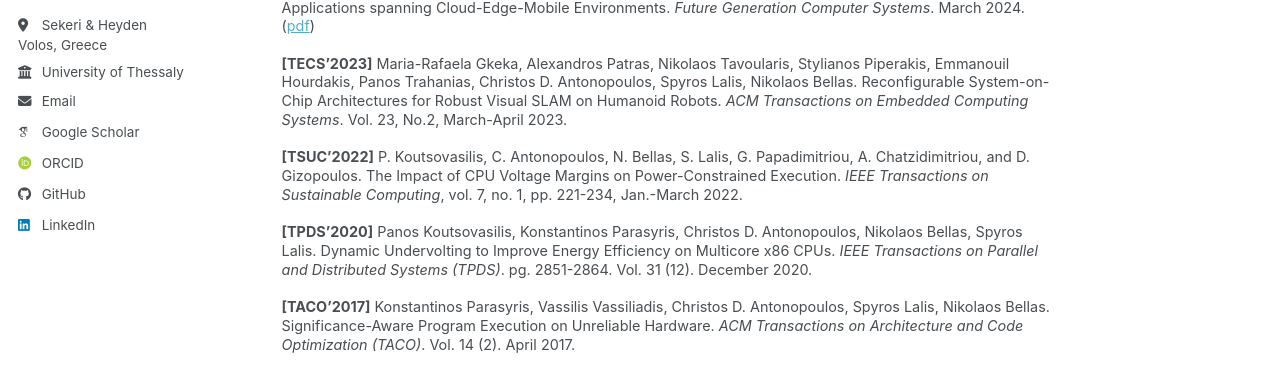
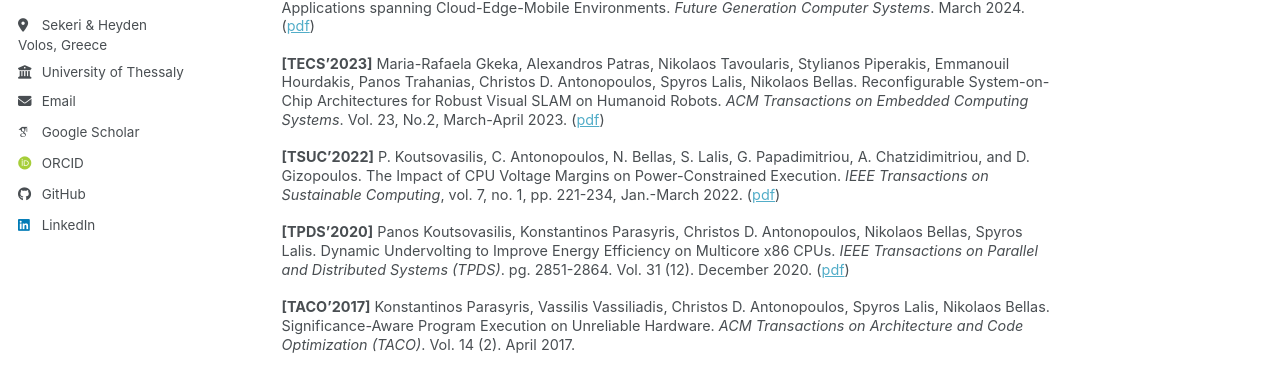
Before and after one commit to nbellas/nbellas.github.io, a Jekyll site: the page built from _publications/publications.md, in a window 1280 px wide and 900 px high. Shown: the part 313-680 px from the top of the window. Built offline with Jekyll 4.4.1, drawn with Linux system fonts in a browser that asks for light colours; some web fonts are replaced; a script bundle is joined from its source files by our own code; library files that are not in the unit come from our copies.

Commit message:
Update publications.md

```diff
--- a/_publications/publications.md
+++ b/_publications/publications.md
@@ -15,12 +15,12 @@ classes:
 **[FGCS'2024]** Foivos Pournaropoulos, Alexandros Patras, Christos D. Antonopoulos, Nikos Bellas, Spyros Lalis.
 Fluidity: Providing Flexible Deployment and Adaptation Policy Experimentation for Serverless and Distributed Applications spanning Cloud-Edge-Mobile Environments. *Future Generation Computer Systems*. March 2024. ([pdf](/files/fgcs2024.pdf))
 
-**[TECS'2023]** Maria-Rafaela Gkeka, Alexandros Patras, Nikolaos Tavoularis, Stylianos Piperakis, Emmanouil Hourdakis, Panos Trahanias, Christos D. Antonopoulos, Spyros Lalis, Nikolaos Bellas. Reconfigurable System-on-Chip Architectures for Robust Visual SLAM on Humanoid Robots. *ACM Transactions on Embedded Computing Systems*. Vol. 23, No.2, March-April 2023.
+**[TECS'2023]** Maria-Rafaela Gkeka, Alexandros Patras, Nikolaos Tavoularis, Stylianos Piperakis, Emmanouil Hourdakis, Panos Trahanias, Christos D. Antonopoulos, Spyros Lalis, Nikolaos Bellas. Reconfigurable System-on-Chip Architectures for Robust Visual SLAM on Humanoid Robots. *ACM Transactions on Embedded Computing Systems*. Vol. 23, No.2, March-April 2023. ([pdf](/files/ACM_Journal_PG_SLAM_Final.pdf))
 
-**[TSUC'2022]** P. Koutsovasilis, C. Antonopoulos, N. Bellas, S. Lalis, G. Papadimitriou, A. Chatzidimitriou, and D. Gizopoulos. The Impact of CPU Voltage Margins on Power-Constrained Execution. *IEEE Transactions on Sustainable Computing*, vol. 7, no. 1, pp. 221-234, Jan.-March 2022.
+**[TSUC'2022]** P. Koutsovasilis, C. Antonopoulos, N. Bellas, S. Lalis, G. Papadimitriou, A. Chatzidimitriou, and D. Gizopoulos. The Impact of CPU Voltage Margins on Power-Constrained Execution. *IEEE Transactions on Sustainable Computing*, vol. 7, no. 1, pp. 221-234, Jan.-March 2022. ([pdf](/files/TSUSC_2022.pdf))
 
 **[TPDS'2020]** Panos Koutsovasilis, Konstantinos Parasyris, Christos D. Antonopoulos, Nikolaos Bellas, Spyros Lalis.
-Dynamic Undervolting to Improve Energy Efficiency on Multicore x86 CPUs. *IEEE Transactions on Parallel and Distributed Systems (TPDS)*. pg. 2851-2864. Vol. 31 (12). December 2020.
+Dynamic Undervolting to Improve Energy Efficiency on Multicore x86 CPUs. *IEEE Transactions on Parallel and Distributed Systems (TPDS)*. pg. 2851-2864. Vol. 31 (12). December 2020. ([pdf](/files/TPDS2020.pdf))
 
 **[TACO'2017]** Konstantinos Parasyris, Vassilis Vassiliadis, Christos D. Antonopoulos, Spyros Lalis, Nikolaos Bellas. Significance-Aware Program Execution on Unreliable Hardware. *ACM Transactions on Architecture and Code Optimization (TACO)*. Vol. 14 (2). April 2017.
 
```
